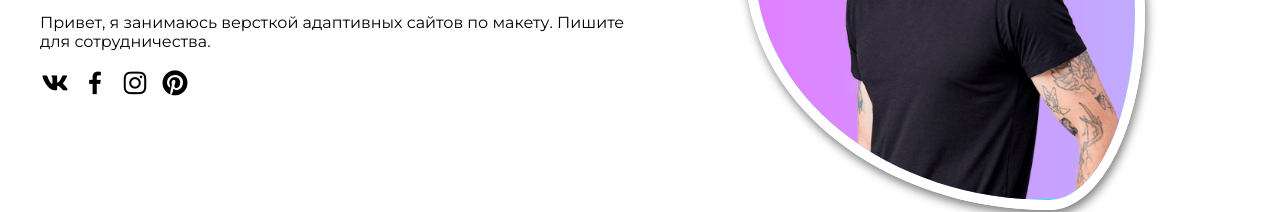
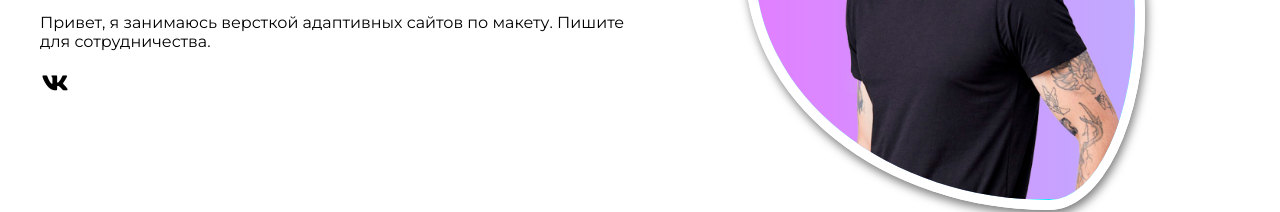
Before and after one commit to kadoptip/Business-card, a plain HTML site: page index.html in a window 1280 px wide. Shown: the part 464-676 px from the top of the page. Drawn offline with nearby package versions, Linux system fonts and the light colour scheme.

Commit message:
Update index.html

```diff
--- a/index.html
+++ b/index.html
@@ -30,9 +30,9 @@
 
         <div class="hero__links">
           <a class="hero__link" href="https://vk.com/kadoptip" target="_blank"><i class='bx bxl-vk'></i></a>
-          <a class="hero__link" href="#" target="_blank"><i class='bx bxl-facebook'></i></a>
+          <!--<a class="hero__link" href="#" target="_blank"><i class='bx bxl-facebook'></i></a>
           <a class="hero__link" href="#" target="_blank"><i class='bx bxl-instagram'></i></a>
-          <a class="hero__link" href="#" target="_blank"><i class='bx bxl-pinterest'></i></a>
+          <a class="hero__link" href="#" target="_blank"><i class='bx bxl-pinterest'></i></a>-->
           <box-icon type='logo' name='telegram'></box-icon>
         </div>
       </div>
```
